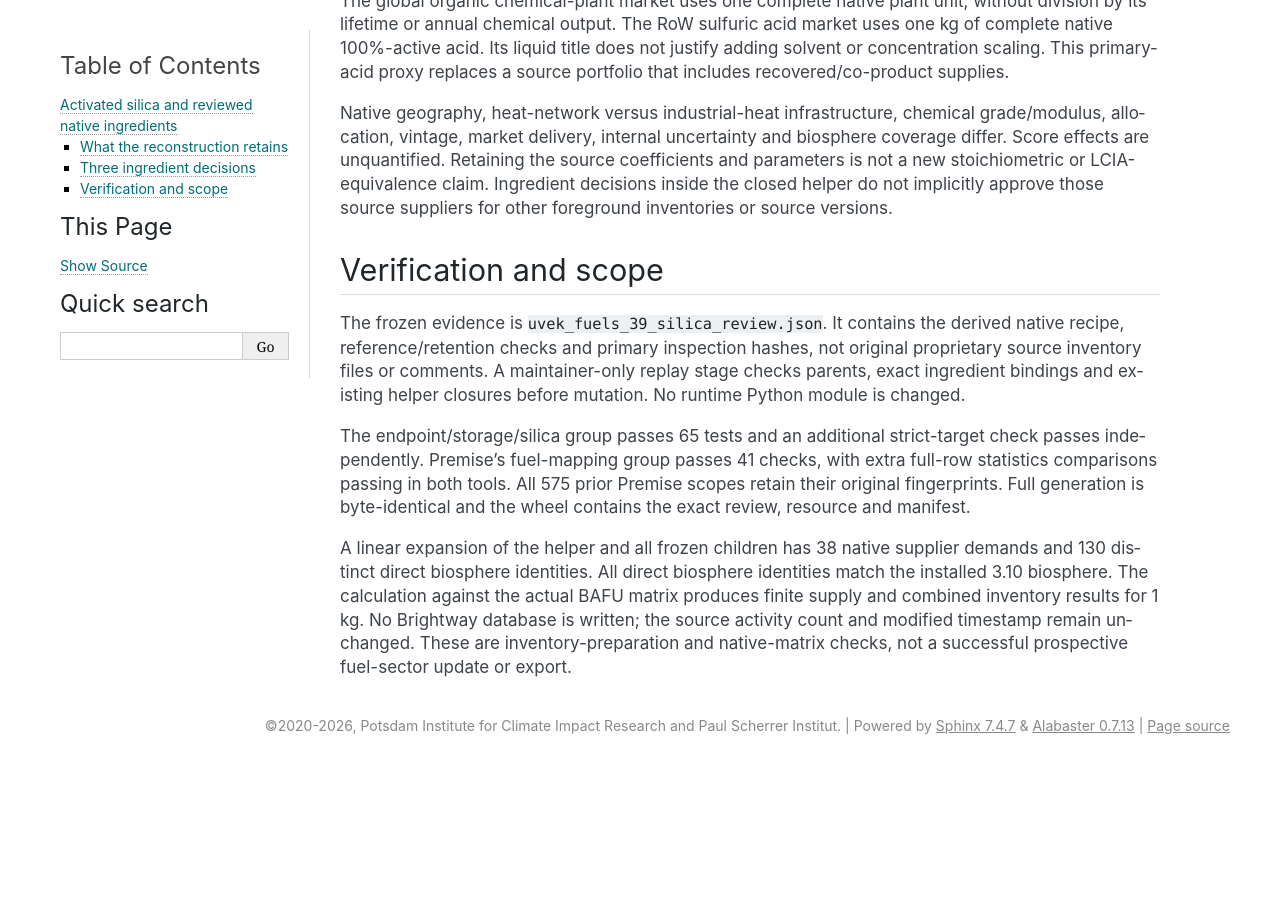
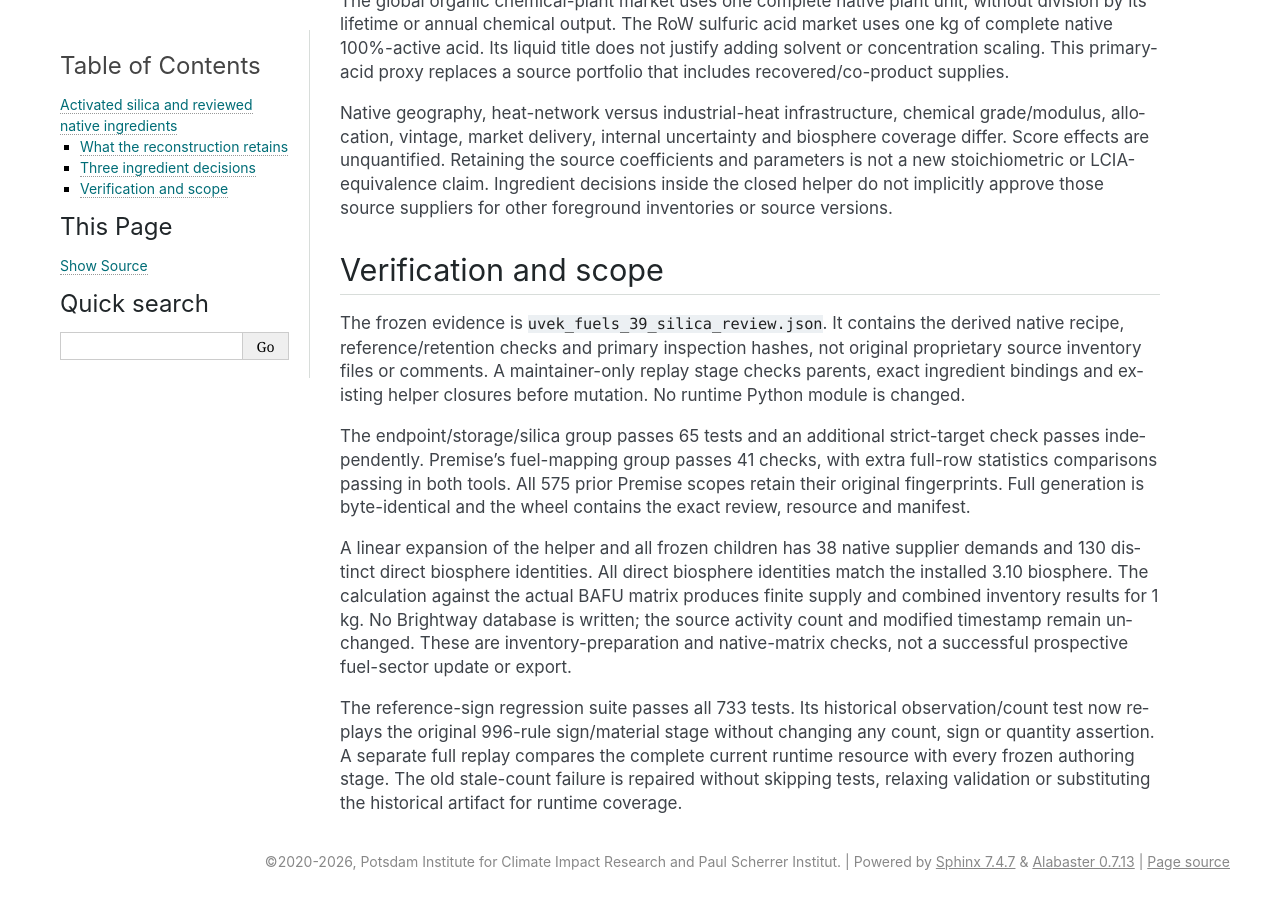
Before and after one commit to romainsacchi/brightpath, a Sphinx documentation site: the page built from docs/uvek-fuels-39-silica.rst, in a window 1280 px wide and 900 px high, scrolled down 952 px. Built offline with Sphinx 7.4.7, drawn with Linux system fonts in a browser that asks for light colours; pages that are not in the unit, such as notebooks, are missing from menus; before the commit the page ends 1716 px from its top, so only the background shows below that.

Commit message:
Replay historical sign assertions and verify the full current bundle

```diff
--- a/docs/uvek-fuels-39-silica.rst
+++ b/docs/uvek-fuels-39-silica.rst
@@ -72,3 +72,10 @@ BAFU matrix produces finite supply and combined inventory results for 1 kg.
 No Brightway database is written; the source activity count and modified
 timestamp remain unchanged. These are inventory-preparation and native-matrix
 checks, not a successful prospective fuel-sector update or export.
+
+The reference-sign regression suite passes all 733 tests. Its historical
+observation/count test now replays the original 996-rule sign/material stage
+without changing any count, sign or quantity assertion. A separate full replay
+compares the complete current runtime resource with every frozen authoring
+stage. The old stale-count failure is repaired without skipping tests, relaxing
+validation or substituting the historical artifact for runtime coverage.
```
Also changed, not shown: 1 other file.
